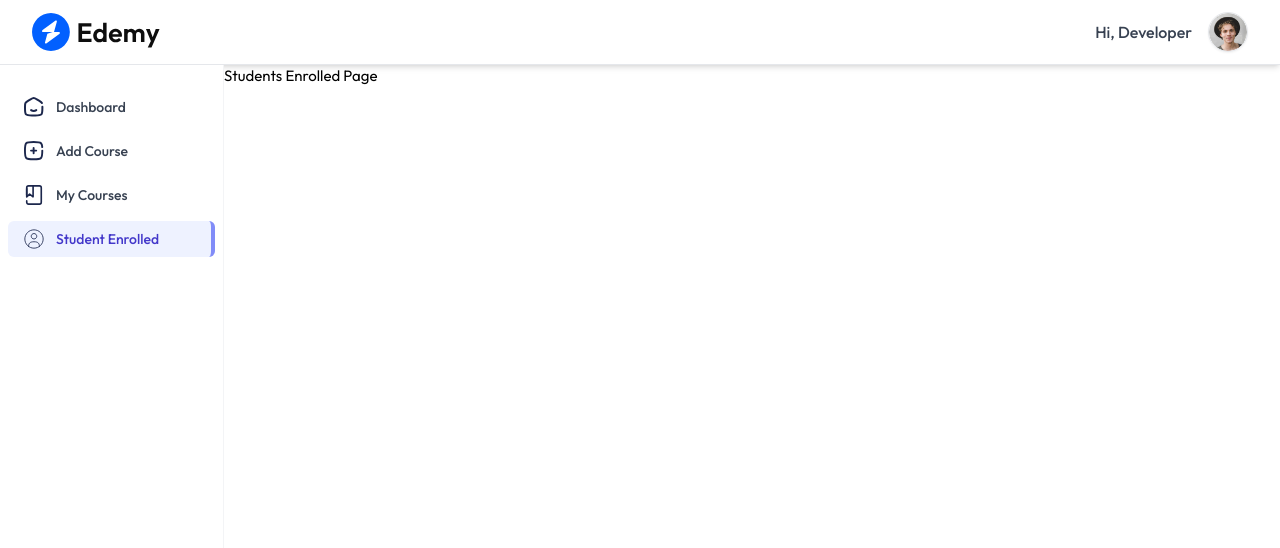
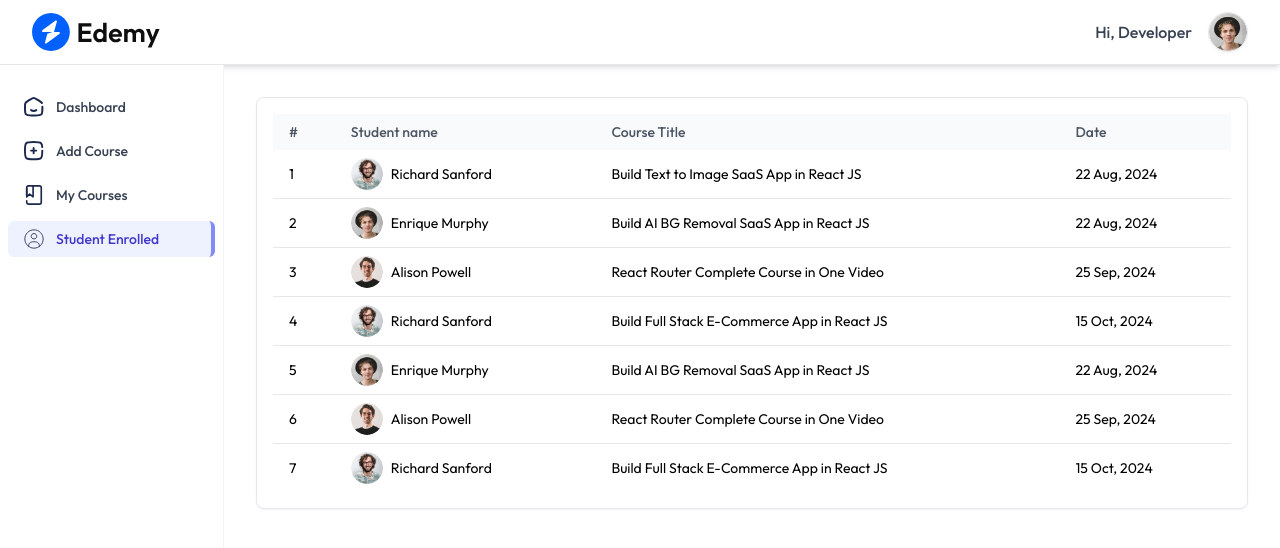
Before and after one commit to kalviumcommunity/S64_Kartik_Capstone_LMS, a React (Vite) app in the folder client/: page /educator/student-enrolled in a window 1280 px wide. Shown: the top 548 px of the page. Built offline with nearby package versions, Linux system fonts and the light colour scheme; no server answers.

Commit message:
Frontend Done

```diff
--- a/client/src/components/educator/Sidebar.jsx
+++ b/client/src/components/educator/Sidebar.jsx
@@ -6,7 +6,7 @@ const navItems = [
   {
     label: 'Dashboard',
     icon: assets.home_icon,
-    to: '/educator/dashboard',
+    to: '/educator',
   },
   {
     label: 'Add Course',
--- a/client/src/components/student/Rating.jsx
+++ b/client/src/components/student/Rating.jsx
@@ -1,11 +1,18 @@
 import React, { useState } from 'react';
 
-const Rating = ({ initialRating }) => {
+const Rating = ({ initialRating, onRate }) => {
   const [rating, setRating] = useState(initialRating || 0);
 
   const handleRating = (value) => {
     setRating(value);
+    if (onRate) onRate(value);
   };
+
+  useEffect(() => {
+    if (initialRating) {
+      setRating(initialRating);
+    }
+  }, [initialRating]);
 
   return (
     <div>
--- a/client/src/pages/educator/Dashboard.jsx
+++ b/client/src/pages/educator/Dashboard.jsx
@@ -1,9 +1,98 @@
-import React from 'react'
+import React, { useEffect, useState } from 'react'
+import NavBar from '../../components/educator/NavBar'
+import Sidebar from '../../components/educator/Sidebar'
+import { assets } from '../../assets/assets'
 
 const Dashboard = () => {
+  const [summaryData, setSummaryData] = useState([
+    { icon: assets.user_icon, value: 0, label: 'Total Enrolments' },
+    { icon: assets.my_course_icon, value: 0, label: 'Total Courses' },
+    { icon: assets.earning_icon, value: '$0', label: 'Total Earnings' },
+  ])
+  const [latestEnrollments, setLatestEnrollments] = useState([])
+  const [loading, setLoading] = useState(true)
+  const [error, setError] = useState(null)
+
+  useEffect(() => {
+    const fetchDashboardData = async () => {
+      try {
+        // Replace these URLs with your actual backend endpoints
+        const summaryRes = await fetch('/api/educator/summary')
+        const enrollmentsRes = await fetch('/api/educator/latest-enrollments')
+        if (!summaryRes.ok || !enrollmentsRes.ok) throw new Error('Failed to fetch')
+        const summary = await summaryRes.json()
+        const enrollments = await enrollmentsRes.json()
+        setSummaryData([
+          { icon: assets.user_icon, value: summary.totalEnrolments, label: 'Total Enrolments' },
+          { icon: assets.my_course_icon, value: summary.totalCourses, label: 'Total Courses' },
+          { icon: assets.earning_icon, value: `$${summary.totalEarnings}`, label: 'Total Earnings' },
+        ])
+        setLatestEnrollments(enrollments)
+      } catch (err) {
+        setError('Could not load dashboard data.')
+      } finally {
+        setLoading(false)
+      }
+    }
+    fetchDashboardData()
+  }, [])
+
+  if (loading) return <div className="flex min-h-screen items-center justify-center">Loading...</div>
+  if (error) return <div className="flex min-h-screen items-center justify-center text-red-500">{error}</div>
+
   return (
-    <div>
-      <h1>EducatorDashboard</h1>
+    <div className="flex min-h-screen bg-gray-50">
+      {/* <Sidebar /> */}
+      <div className="flex-1">
+        {/* <NavBar /> */}
+        <div className="p-6">
+          {/* Summary Cards */}
+          <div className="flex gap-6 mb-8">
+            {summaryData.map((item, idx) => (
+              <div
+                key={idx}
+                className={`flex-1 flex items-center gap-4 bg-white rounded-lg shadow-sm border border-gray-200 px-6 py-4 ${idx === 1 ? 'border-2 border-blue-400' : ''}`}
+              >
+                <img src={item.icon} alt="icon" className="w-10 h-10" />
+                <div>
+                  <div className="text-2xl font-bold text-gray-800">{item.value}</div>
+                  <div className="text-gray-500 text-sm">{item.label}</div>
+                </div>
+              </div>
+            ))}
+          </div>
+
+          {/* Latest Enrollments Table */}
+          <div className="bg-white rounded-lg shadow-sm border border-gray-200 p-6">
+            <h2 className="text-lg font-semibold mb-4">Latest Enrolments</h2>
+            <div className="overflow-x-auto">
+              <table className="min-w-full text-sm">
+                <thead>
+                  <tr className="bg-gray-50 text-gray-600">
+                    <th className="py-2 px-4 text-left font-medium">#</th>
+                    <th className="py-2 px-4 text-left font-medium">Student name</th>
+                    <th className="py-2 px-4 text-left font-medium">Course Title</th>
+                    <th className="py-2 px-4 text-left font-medium">Date</th>
+                  </tr>
+                </thead>
+                <tbody>
+                  {latestEnrollments.map((enroll, idx) => (
+                    <tr key={idx} className="border-b last:border-b-0">
+                      <td className="py-2 px-4">{idx + 1}</td>
+                      <td className="py-2 px-4 flex items-center gap-2">
+                        <img src={enroll.student.img || assets.profile_img} alt={enroll.student.name} className="w-8 h-8 rounded-full object-cover" />
+                        {enroll.student.name}
+                      </td>
+                      <td className="py-2 px-4">{enroll.course}</td>
+                      <td className="py-2 px-4">{enroll.date}</td>
+                    </tr>
+                  ))}
+                </tbody>
+              </table>
+            </div>
+          </div>
+        </div>
+      </div>
     </div>
   )
 }
--- a/client/src/pages/educator/MyCourses.jsx
+++ b/client/src/pages/educator/MyCourses.jsx
@@ -1,9 +1,89 @@
-import React from 'react'
+import React, { useState } from 'react'
+import { assets } from '../../assets/assets'
+
+const dummyCourses = [
+  {
+    img: assets.course_1_thumbnail,
+    title: 'Build Text to Image SaaS App in React JS',
+    earnings: '$150',
+    students: 25,
+    live: true,
+  },
+  {
+    img: assets.course_1_thumbnail,
+    title: 'Build Text to Image SaaS App in React JS',
+    earnings: '$100',
+    students: 28,
+    live: false,
+  },
+  {
+    img: assets.course_1_thumbnail,
+    title: 'Build Text to Image SaaS App in React JS',
+    earnings: '$150',
+    students: 22,
+    live: true,
+  },
+  {
+    img: assets.course_1_thumbnail,
+    title: 'Build Text to Image SaaS App in React JS',
+    earnings: '$200',
+    students: 8,
+    live: true,
+  },
+  {
+    img: assets.course_1_thumbnail,
+    title: 'Build Text to Image SaaS App in React JS',
+    earnings: '$250',
+    students: 15,
+    live: true,
+  },
+]
 
 const MyCourses = () => {
+  const [courses, setCourses] = useState(dummyCourses)
+
+  const handleToggle = idx => {
+    setCourses(prev => prev.map((c, i) => i === idx ? { ...c, live: !c.live } : c))
+  }
+
   return (
-    <div>
-      <h1>My Courses Page</h1>
+    <div className="p-8">
+      <h2 className="text-lg font-semibold mb-4">My Courses</h2>
+      <div className="bg-white rounded-lg shadow-sm border border-gray-200 p-4">
+        <table className="min-w-full text-sm">
+          <thead>
+            <tr className="bg-gray-50 text-gray-600">
+              <th className="py-2 px-4 text-left font-medium">All Courses</th>
+              <th className="py-2 px-4 text-left font-medium">Earnings</th>
+              <th className="py-2 px-4 text-left font-medium">Students</th>
+              <th className="py-2 px-4 text-left font-medium">Course Status</th>
+            </tr>
+          </thead>
+          <tbody>
+            {courses.map((course, idx) => (
+              <tr key={idx} className="border-b last:border-b-0">
+                <td className="py-2 px-4 flex items-center gap-3">
+                  <img src={course.img} alt={course.title} className="w-16 h-10 rounded object-cover" />
+                  {course.title}
+                </td>
+                <td className="py-2 px-4">{course.earnings}</td>
+                <td className="py-2 px-4">{course.students}</td>
+                <td className="py-2 px-4 flex items-center gap-2">
+                  <button
+                    onClick={() => handleToggle(idx)}
+                    className={`w-10 h-6 flex items-center rounded-full p-1 transition-colors duration-200 ${course.live ? 'bg-blue-500' : 'bg-gray-300'}`}
+                  >
+                    <span
+                      className={`inline-block w-4 h-4 bg-white rounded-full shadow transform transition-transform duration-200 ${course.live ? 'translate-x-4' : ''}`}
+                    />
+                  </button>
+                  <span className={`text-sm font-medium ${course.live ? 'text-blue-600' : 'text-gray-500'}`}>{course.live ? 'Live' : 'Private'}</span>
+                </td>
+              </tr>
+            ))}
+          </tbody>
+        </table>
+      </div>
     </div>
   )
 }
--- a/client/src/pages/educator/StudentsEnrolled.jsx
+++ b/client/src/pages/educator/StudentsEnrolled.jsx
@@ -1,9 +1,79 @@
 import React from 'react'
+import { assets } from '../../assets/assets'
+
+const dummyEnrollments = [
+  {
+    student: 'Richard Sanford',
+    img: assets.profile_img_1,
+    course: 'Build Text to Image SaaS App in React JS',
+    date: '22 Aug, 2024',
+  },
+  {
+    student: 'Enrique Murphy',
+    img: assets.profile_img_2,
+    course: 'Build AI BG Removal SaaS App in React JS',
+    date: '22 Aug, 2024',
+  },
+  {
+    student: 'Alison Powell',
+    img: assets.profile_img_3,
+    course: 'React Router Complete Course in One Video',
+    date: '25 Sep, 2024',
+  },
+  {
+    student: 'Richard Sanford',
+    img: assets.profile_img_1,
+    course: 'Build Full Stack E-Commerce App in React JS',
+    date: '15 Oct, 2024',
+  },
+  {
+    student: 'Enrique Murphy',
+    img: assets.profile_img_2,
+    course: 'Build AI BG Removal SaaS App in React JS',
+    date: '22 Aug, 2024',
+  },
+  {
+    student: 'Alison Powell',
+    img: assets.profile_img_3,
+    course: 'React Router Complete Course in One Video',
+    date: '25 Sep, 2024',
+  },
+  {
+    student: 'Richard Sanford',
+    img: assets.profile_img_1,
+    course: 'Build Full Stack E-Commerce App in React JS',
+    date: '15 Oct, 2024',
+  },
+]
 
 const StudentsEnrolled = () => {
   return (
-    <div>
-        <h1>Students Enrolled Page</h1>
+    <div className="p-8">
+      <div className="bg-white rounded-lg shadow-sm border border-gray-200 p-4">
+        <table className="min-w-full text-sm">
+          <thead>
+            <tr className="bg-gray-50 text-gray-600">
+              <th className="py-2 px-4 text-left font-medium">#</th>
+              <th className="py-2 px-4 text-left font-medium">Student name</th>
+              <th className="py-2 px-4 text-left font-medium">Course Title</th>
+              <th className="py-2 px-4 text-left font-medium">Date</th>
+            </tr>
+          </thead>
+          <tbody>
+            {dummyEnrollments.map((enroll, idx) => (
+              <tr key={idx} className="border-b last:border-b-0">
+                <td className="py-2 px-4">{idx + 1}</td>
+                <td className="py-2 px-4 flex items-center gap-2">
+                  <img src={enroll.img} alt={enroll.student} className="w-8 h-8 rounded-full object-cover" />
+                  {enroll.student}
+                </td>
+                <td className="py-2 px-4">{enroll.course}</td>
+                <td className="py-2 px-4">{enroll.date}</td>
+              </tr>
+            ))}
+          </tbody>
+        </table>
+      </div>
     </div>
   )
 }
```
